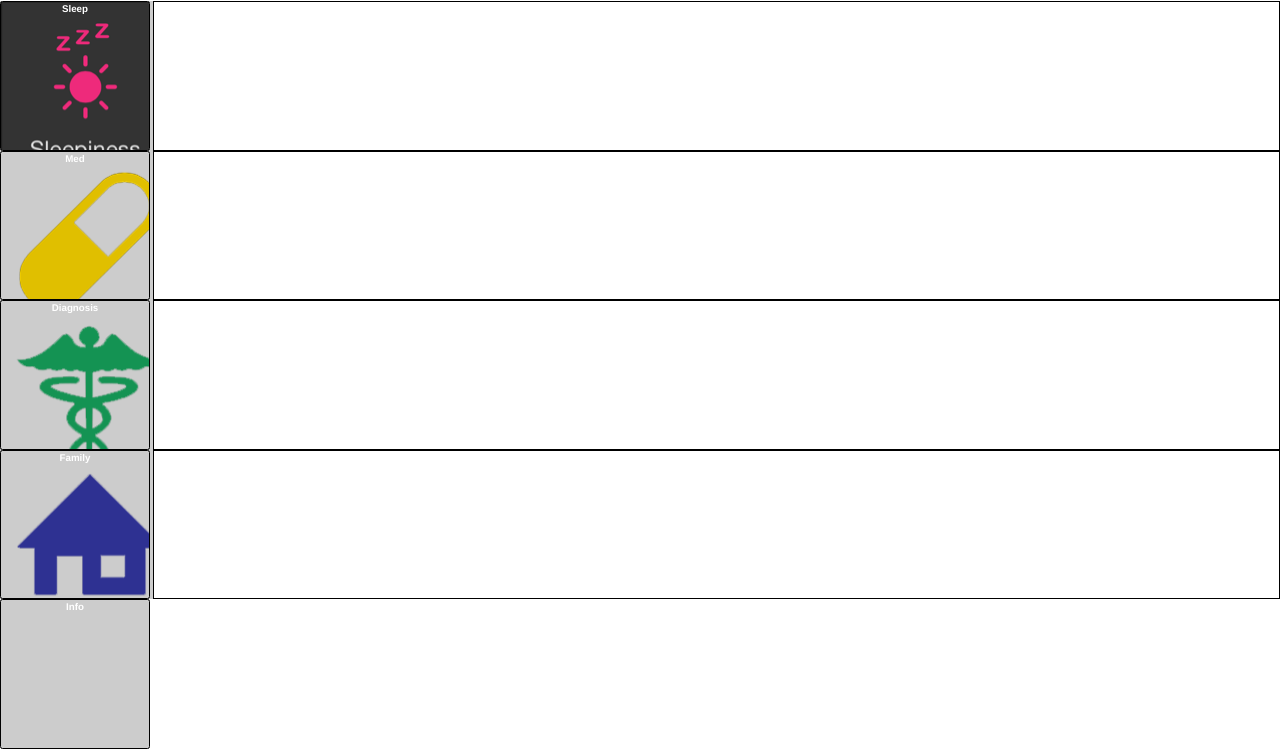
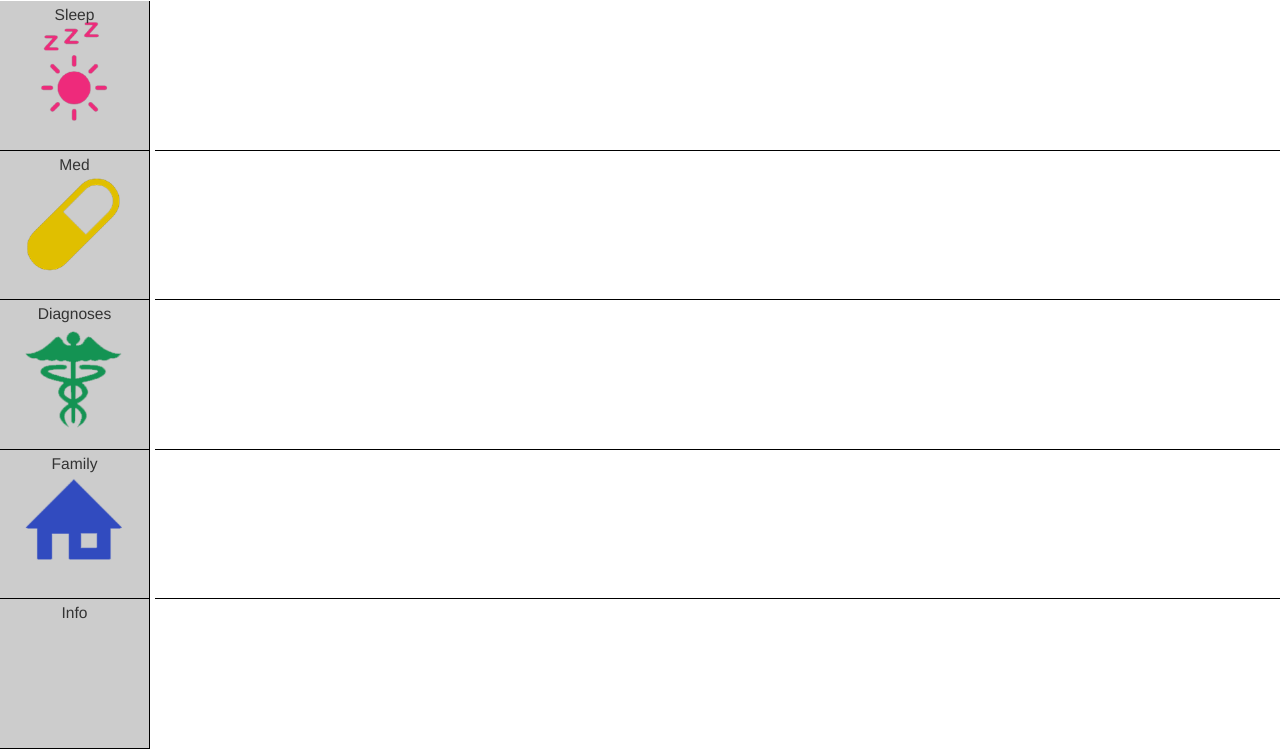
Before and after one commit to tedhuang/medCV, a Django app: template medCV/report/templates/report/index.html in a window 1280 px wide. Shown: the part 51-800 px from the top of the page. Run offline with Django 3.2, Linux system fonts and the light colour scheme; the template is opened without the code that fills it, so the values that code supplies are empty; some libraries are stand-ins or nearby versions.

Commit message:
some front-end ui work

```diff
--- a/medCV/report/static/css/report.css
+++ b/medCV/report/static/css/report.css
@@ -18,7 +18,6 @@
 #charts{
    position:relative;
    height:80%;
-   background-color:#ccc;
 }
 
 .info{
@@ -32,39 +31,55 @@
     height:25%;
 }
 
-.label{
+.category-label{
     position: relative;
     width:150px;
     height:100%;
-    border: 1px solid black;
     background-color: #ccc;
     float:left;
+    text-align: center;
+    padding: 5px;
+    font-size: 1.2em;
+    cursor: pointer;
+    border-bottom: 1px solid #000;
+    border-right: 1px solid #000;
+}
+
+.category-label:hover{
+  background-color: #bbb;
 }
 
 .graph{
     position: relative;
     height:100%;
     float:right;
-    border: 1px solid black;
+    border-bottom: 1px solid black;
     background-color: white;
 }
 
-/**** background label ***/
-.sleep > .label {
-      background-image: url('../images/sleep.png');
+/**** background category-label ***/
+.chart > .category-label {
+  background-image: url('../images/sleep.png');
+  background-position: 50% 50%;
+  background-size: 80%;
+  background-repeat: no-repeat;
 }
 
-.medication > .label {
-      background-image: url('../images/med.png');
+.sleep > .category-label {
+  background-image: url('../images/sleep.png');
 }
 
-.diagnoses > .label {
-      background-image: url('../images/diagnoses.png');
+.medication > .category-label {
+  background-image: url('../images/med.png');
 }
 
-.family > .label {
-      background-image: url('../images/family.png');
+.diagnoses > .category-label {
+  background-image: url('../images/diagnoses.png');
 }
-/*.info > .label {
+
+.family > .category-label {
+  background-image: url('../images/family.png');
+}
+/*.info > .category-label {
       background-image: url('/images/background.png');
 }*/
--- a/medCV/report/templates/report/index.html
+++ b/medCV/report/templates/report/index.html
@@ -14,28 +14,27 @@
     <div id="charts">
 
         <div class="sleep chart">
-          <div class="label">Sleep</div>
+          <div class="category-label">Sleep</div>
           <div class="graph"></div>
         </div>
         <div class="medication chart">
-          <div class="label">Med</div>
+          <div class="category-label">Med</div>
           <div class="graph"></div>
         </div>
         <div class="diagnoses chart">
-          <div class="label">Diagnosis</div>
+          <div class="category-label">Diagnoses</div>
           <div class="graph"></div>
         </div>
         <div class="family chart">
-          <div class="label">Family</div>
+          <div class="category-label">Family</div>
           <div class="graph"></div>
         </div>
     </div>
     <div class="info">
-      <div class="label">Info</div>
+      <div class="category-label">Info</div>
       <div class="timeline"></div>
       <div class="events"></div>
     </div>
 </div>
 
-
 {% endblock %}
```
Also changed, not shown: medCV/report/static/images/family.png, medCV/report/static/images/sleep.png, medCV/report/static/images/sleepiness.png (deleted).
